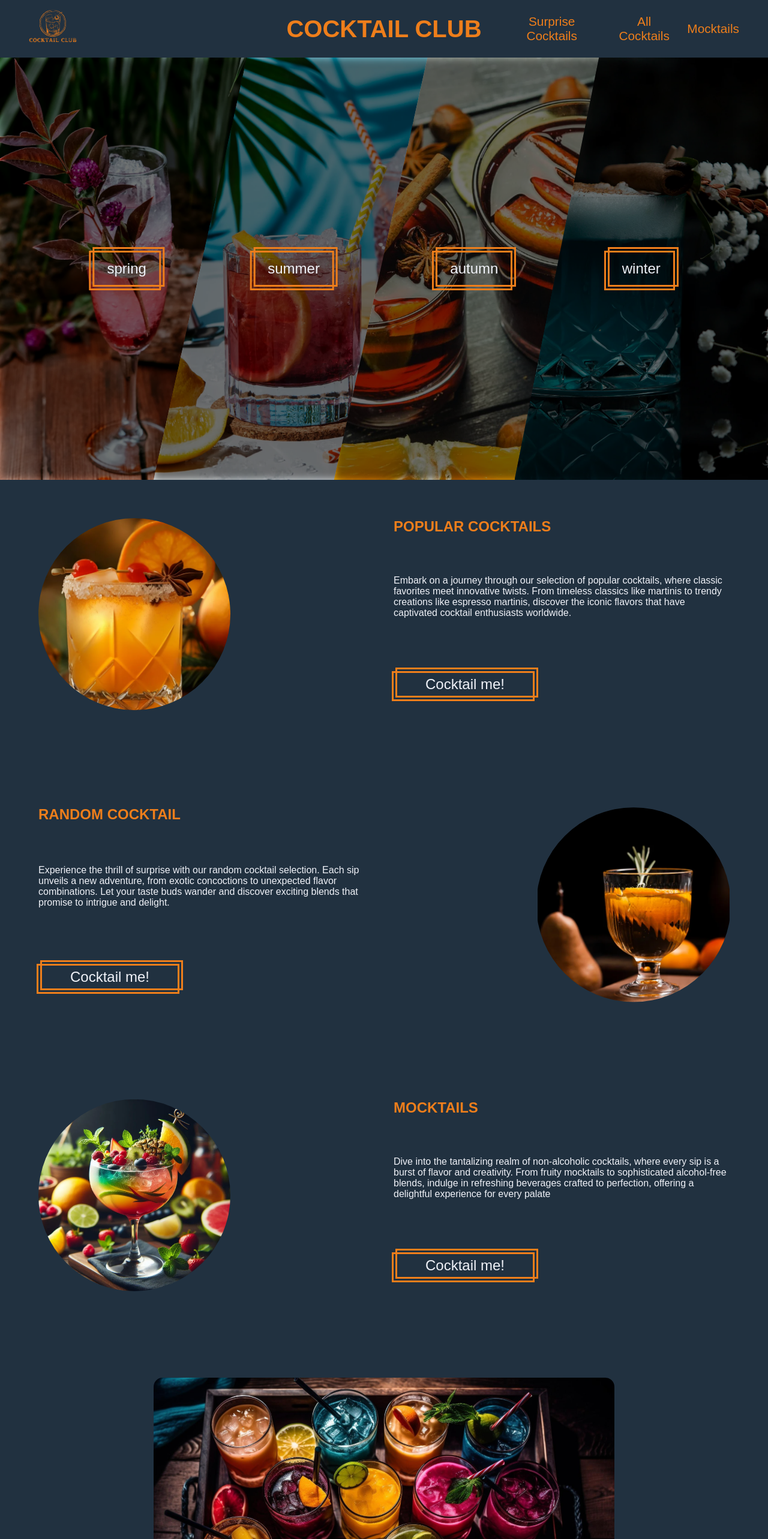
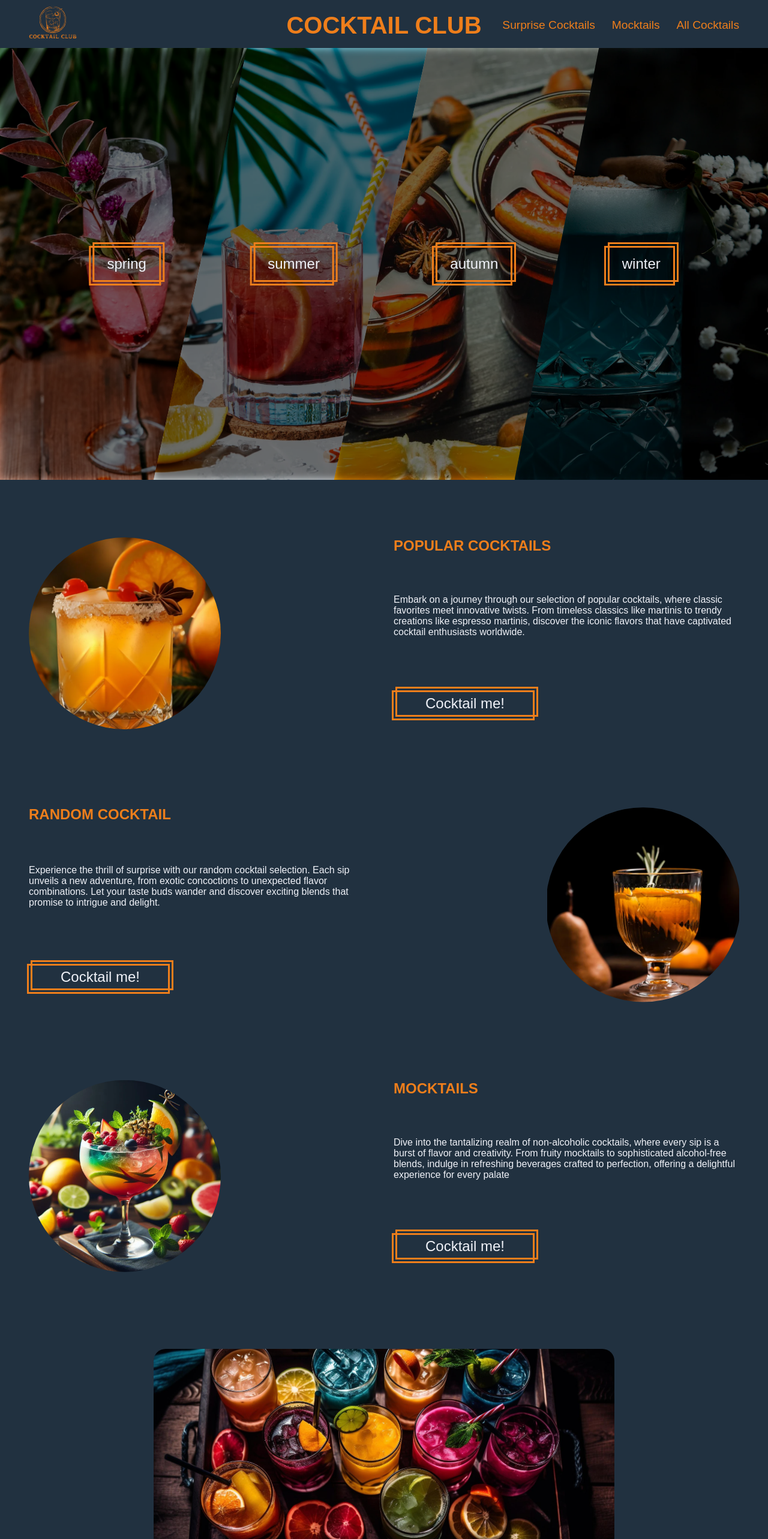
Before and after one commit to WildCodeSchool-2024-02/JS-bdx-0224-P2-cocktail_club, a React (Vite) app in the folder client/: page / in a window 1280 px wide. Shown: the top 2566 px of the page at 60% size. Built offline with nearby package versions, Linux system fonts and the light colour scheme; a web font is replaced by a local one.

Commit message:
3 section of random popular and mocktail display, css fix

```diff
--- a/client/src/components/Navbar.jsx
+++ b/client/src/components/Navbar.jsx
@@ -17,13 +17,13 @@ function Navbar() {
       </button>
       <ul className={`burger-menu${menuState ? " active" : ""}`}>
         <li>
-          <HashLink to="/#surpriseCocktail">Surprise Cocktails</HashLink>
+          <HashLink to="/#randomCocktail">Surprise Cocktails</HashLink>
+        </li>
+        <li className="home-link">
+          <HashLink to="/#mocktails">Mocktails</HashLink>
         </li>
         <li>
           <HashLink to="/#allCocktails">All Cocktails</HashLink>
-        </li>
-        <li className="home-link">
-          <Link to="/">Mocktails</Link>
         </li>
       </ul>
     </nav>
--- a/client/src/pages/CocktailPage.jsx
+++ b/client/src/pages/CocktailPage.jsx
@@ -7,15 +7,6 @@ function CocktailPage() {
 
   return (
     <main className="cocktailPage">
-      <h2>{cocktail.strDrink}</h2>
-      <img src={cocktail.strDrinkThumb} alt="random cocktail" />
-      <p>{cocktail.strInstructions}</p>
-      <ul>
-        <li>Ingredients 1:{cocktail.strIngredient1}</li>
-        <li>Ingredients 2:{cocktail.strIngredient2}</li>
-        <li>Ingredients 3:{cocktail.strIngredient3}</li>
-        <li>Ingredients 4:{cocktail.strIngredient4}</li>
-      </ul>
       <CocktailDetails cocktail={cocktail} key={cocktail.idDrink} />
     </main>
   );
--- a/client/src/pages/HomePage.jsx
+++ b/client/src/pages/HomePage.jsx
@@ -19,7 +19,7 @@ function HomePage() {
         path="popularcocktails"
       />
       <CocktailsSection
-        idName="random"
+        idName="randomCocktail"
         source="./src/assets/images/winter5.webp"
         title="RANDOM COCKTAIL"
         content="Experience the thrill of surprise with our random cocktail selection. Each sip unveils a new adventure, from exotic concoctions to unexpected flavor combinations. Let your taste buds wander and discover exciting blends that promise to intrigue and delight."
@@ -27,7 +27,7 @@ function HomePage() {
         isReverse
       />
       <CocktailsSection
-        idName="mocktail"
+        idName="mocktails"
         source="./src/assets/images/mocktail.webp"
         title="MOCKTAILS"
         content="Dive into the tantalizing realm of non-alcoholic cocktails, where every sip is a burst of flavor and creativity. From fruity mocktails to sophisticated alcohol-free blends, indulge in refreshing beverages crafted to perfection, offering a delightful experience for every palate"
--- a/client/src/styles/CocktailPage.css
+++ b/client/src/styles/CocktailPage.css
@@ -23,7 +23,7 @@
 
 .cocktailDetails > img {
   width: clamp(250px, 100%, 500px);
-  max-height: 400px;
+  max-height: 350px;
   border-radius: 15px;
   justify-self: center;
 }
--- a/client/src/styles/CocktailsSection.css
+++ b/client/src/styles/CocktailsSection.css
@@ -14,13 +14,13 @@
 }
 .cocktailSection {
   border: 1px;
-  margin-bottom: 2rem;
   gap: 2rem;
+  padding: 4rem 0 1rem 0;
 }
 
 @media screen and (min-width: 992px) {
   .cocktailSection {
-    padding: 4rem;
+    padding: 6rem 3rem 2rem 3rem;
     display: grid;
     grid-template-columns: repeat(2, 1fr);
     gap: 2rem;
--- a/client/src/styles/Navbar.css
+++ b/client/src/styles/Navbar.css
@@ -40,7 +40,7 @@ button {
   width: 100%;
   background-color: var(--primaryColor);
   color: var(--secondaryColorAlt);
-  font-size: clamp(1rem, 3vw, 1.3rem);
+  font-size: clamp(0.8rem, 1.5vw, 1.3rem);
   list-style: none;
   display: flex;
   flex-direction: column;
@@ -69,7 +69,7 @@ button {
 
 @media screen and (min-width: 992px) {
   nav {
-    height: 6rem;
+    height: 5rem;
     padding: 0 3rem;
   }
 
@@ -80,6 +80,7 @@ button {
   .burger-menu {
     position: static;
     height: 100%;
+    max-height: 4rem;
     width: auto;
     flex-direction: row;
     justify-content: space-between;
--- a/client/src/styles/SeasonCard.css
+++ b/client/src/styles/SeasonCard.css
@@ -88,12 +88,12 @@
 @media screen and (min-width: 992px) {
   .season-section {
     flex-direction: row;
-    padding-top: 6rem;
+    padding-top: 5rem;
   }
 
   .card {
     position: relative;
-    height: calc(100vh - 6rem);
+    height: calc(100vh - 5rem);
     min-width: 33vw;
     width: 100%;
   }
--- a/client/src/styles/SectionAllCocktails.css
+++ b/client/src/styles/SectionAllCocktails.css
@@ -13,6 +13,12 @@ h2 {
 
 .allCocktailImg {
   width: clamp(260px, 100%, 768px);
+  max-height: 350px;
+}
+
+.allCocktailImg > img {
+  width: 100%;
+  object-fit: cover;
 }
 
 .allCocktailImg:hover {
@@ -26,9 +32,9 @@ h2 {
 
 @media screen and (min-width: 768px) {
   .allCocktailImg {
-    border-radius: 15px;
+    border-radius: 20px;
   }
   .allCocktailsSection {
-    padding: 3rem 0;
+    padding: 6rem 0 2rem 0;
   }
 }
```
